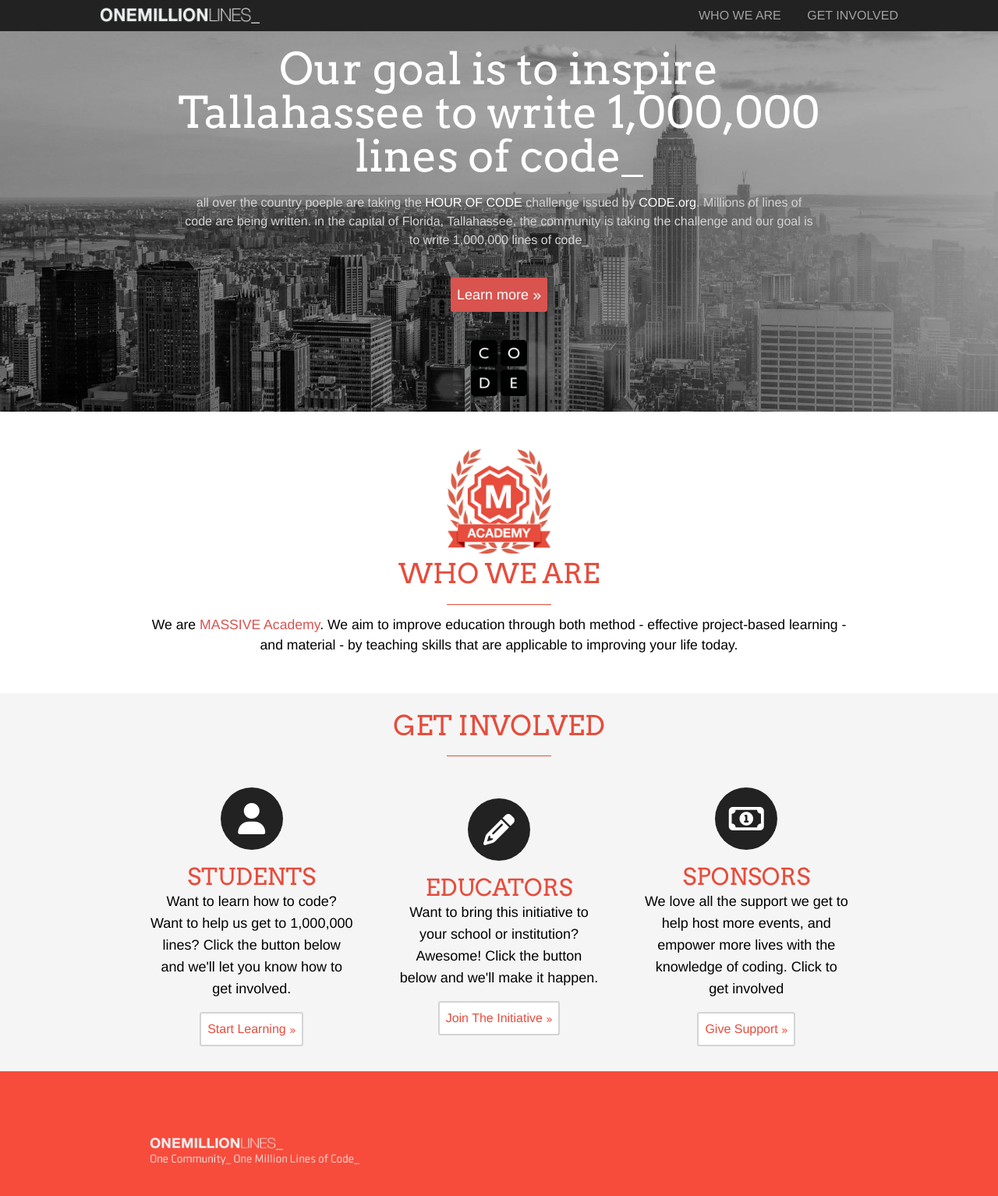
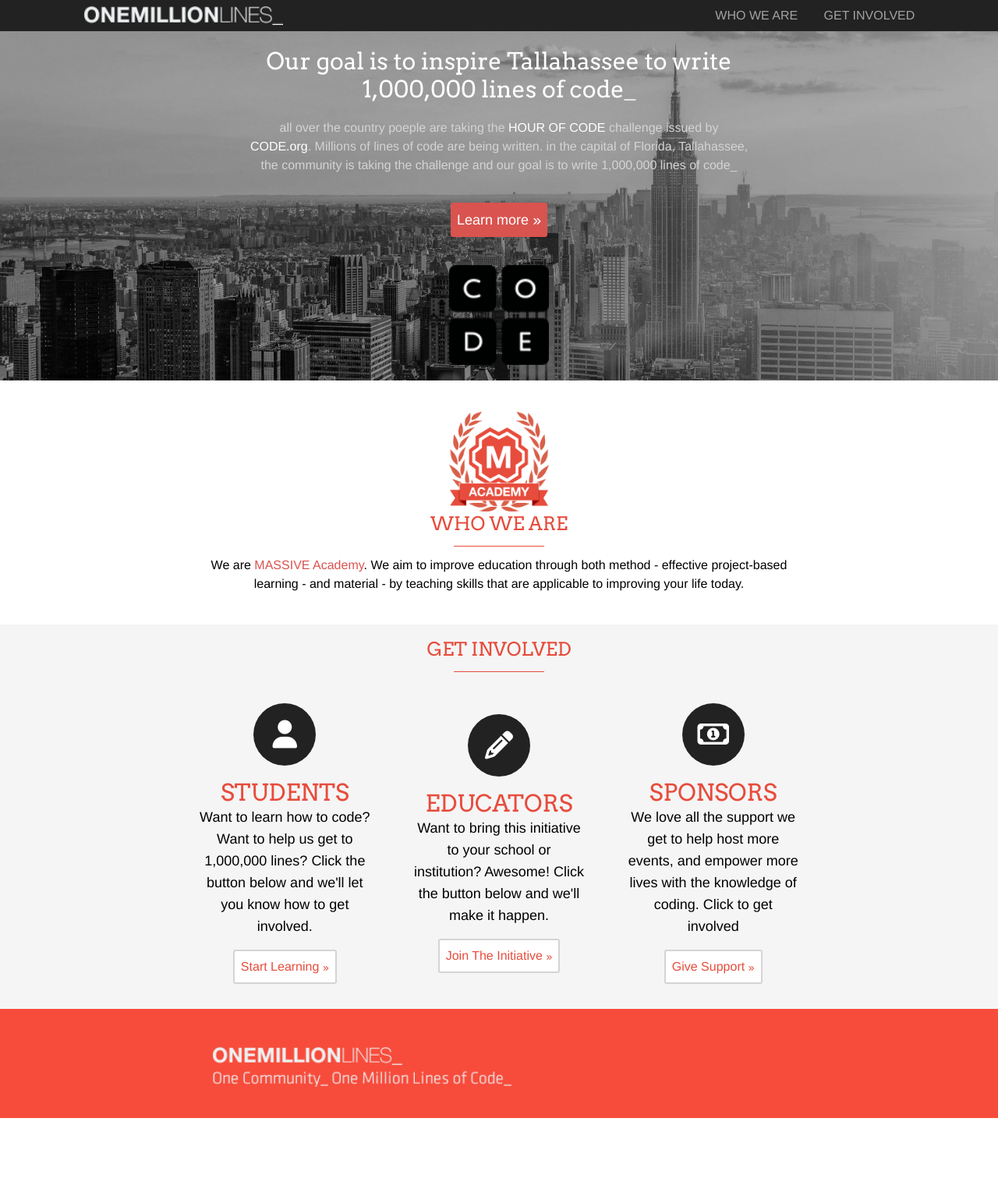
Before and after one commit to ZugastiKevin/html-css-scss---jour-14---exo-1---one-millions, a website: page index.html in a window 1280 px wide. Shown: the whole page at 78% size. After the commit the page ends 1434 px from the top, so only its background shows below. Drawn offline with Linux system fonts and the light colour scheme.

Commit message:
add: HAAAAAAAAAAAAAAAAAAAAAAAA

```diff
--- a/index.html
+++ b/index.html
@@ -8,14 +8,14 @@
     <link rel="stylesheet" href="./assets/lib/font-awesome/all/all.min.css">
 </head>
 <body class="my-0 mx-auto font-[Helvetica]">
-    <header class="w-[100%] flex justify-center bg-newblack">
-        <div class="md:w-[80%] w-[95%] flex justify-center justify-between items-center py-2">
-            <div class="lg:w-[20%] w-[40%]">
-                <a href="#"><img src="./assets/img/top-logo.png" alt="logo" class="w-[100%] h-[100%] object-cover"></a>
+    <header class="w-full flex justify-center bg-newblack">
+        <div class="w-5/6 flex justify-between items-center py-2">
+            <div class="w-64">
+                <a href="#"><img src="./assets/img/top-logo.png" alt="logo one millions" class="w-full h-full object-cover"></a>
             </div>
-            <nav class="lg:w-[25%] w-[40%]">
+            <nav class="w-64">
                 <div class="md:hidden flex justify-end">
-                    <i class="fa-solid fa-bars p-[1rem] text-white rounded-md border-[1px] border-solid border-neutral-600 hover:bg-newred transition duration-200 text-xl"></i>
+                    <i class="fa-solid fa-bars p-4 text-white rounded-md border-[1px] border-solid border-neutral-600 hover:bg-newred transition duration-200 text-xl"></i>
                 </div>
                 <ul class="md:flex hidden justify-between list-none uppercase text-neutral-400">
                     <li class="hover:text-newwine transition duration-200"><a href="#">who we are</a></li>
@@ -25,54 +25,54 @@
         </div>
     </header>
     <main>
-        <section id="hero" class="w-[100%] bg-[url('../assets/img/hero-image.jpg')] bg-cover bg-no-repeat bg-top flex justify-center mb-[3rem]">
-            <div class="lg:w-[70%] md:w-[80%] w-[90%] flex flex-col justify-center justify-around items-center my-5 gap-5">
-                <h1 class="md:w-[95%] w-[65%] text-white md:text-[3.5rem] text-[2rem] text-center leading-none font-arvo">Our goal is to inspire Tallahassee to write 1,000,000 lines of code_</h1>
-                <p class="lg:w-[90%] md:w-[100%] text-neutral-300 text-center">all over the country poeple are taking the <span class="uppercase text-white">hour of code</span> challenge issued by <span class="text-white">CODE.org</span>. Millions of lines of code are being written. in the capital of Florida, Tallahassee, the community is taking the challenge and our goal is to write 1,000,000 lines of code_</p>
+        <section id="hero" class="w-full bg-[url('../assets/img/hero-image.jpg')] bg-cover bg-no-repeat bg-top flex justify-center mb-10">
+            <div class="lg:w-3/5 md:w-4/6 w-5/6 flex flex-col justify-center justify-around items-center my-5 gap-5">
+                <h1 class="md:w-5/6 w-80 text-white md:text-3xl text-2xl text-center leading-none font-arvo">Our goal is to inspire Tallahassee to write 1,000,000 lines of code_</h1>
+                <p class="md:w-5/6 w-full text-neutral-300 text-center">all over the country poeple are taking the <span class="uppercase text-white">hour of code</span> challenge issued by <span class="text-white">CODE.org</span>. Millions of lines of code are being written. in the capital of Florida, Tallahassee, the community is taking the challenge and our goal is to write 1,000,000 lines of code_</p>
                 <a href="#" class="btn-first text-lg"><span class="span-btn">Learn more <i class="fa-solid fa-angles-right text-[0.7rem]"></i></span></a>
-                <div class="md:w-[8%] w-[13%]">
-                    <img src="./assets/img/code.png" alt="logo-code" class="w-[100%] h-[100%] object-cover">
+                <div class="w-1/6">
+                    <img src="./assets/img/code.png" alt="logo code" class="w-full h-full object-cover">
                 </div>
             </div>
         </section>
-        <section id="we-are" class="w-[100%] mb-[3rem] flex justify-center items-center">
-            <div class="lg:w-[70%] md:w-[80%] w-[98%] flex flex-col justify-center justify-between items-center text-center">
-                <div class="w-[15%]">
-                    <img src="./assets/img/academy-brand-med.png" alt="logo-we-are" class="w-[100%] h-[100%] object-cover">
+        <section id="we-are" class="w-full mb-10 flex justify-center items-center">
+            <div class="lg:w-3/5 md:w-4/6 w-full flex flex-col justify-center justify-between items-center text-center">
+                <div class="w-1/6">
+                    <img src="./assets/img/academy-brand-med.png" alt="logo-we-are" class="w-full h-full object-cover">
                 </div>
-                <div class="w-[100%] flex flex-col items-center gap-3">
-                    <h2 class="uppercase text-newred text-[2.2rem] font-arvo">who we are</h2>
+                <div class="w-full flex flex-col items-center gap-3">
+                    <h2 class="uppercase text-newred text-2xl font-arvo">who we are</h2>
                     <span class="line"></span>
-                    <p class="text-[1.1rem]">We are <span class="text-newwine">MASSIVE Academy</span>. We aim to improve education through both method - effective project-based learning - and material - by teaching skills that are applicable to improving your life today.</p>
+                    <p class="text-1xl">We are <span class="text-newwine">MASSIVE Academy</span>. We aim to improve education through both method - effective project-based learning - and material - by teaching skills that are applicable to improving your life today.</p>
                 </div>
             </div>
         </section>
-        <section id="involved" class="w-[100%] py-4 flex justify-center items-center bg-newgrey">
-            <div class="lg:w-[70%] md:w-[80%] w-[98%] flex flex-col justify-between items-center text-center gap-10">
-                <div class="w-[100%] flex flex-col items-center gap-3">
-                    <h2 class="uppercase text-newred text-[2.2rem] font-arvo">get involved</h2>
+        <section id="involved" class="w-full py-4 flex justify-center items-center bg-newgrey">
+            <div class="lg:w-3/5 md:w-4/6 w-full flex flex-col justify-between items-center text-center gap-10">
+                <div class="w-full flex flex-col items-center gap-3">
+                    <h2 class="uppercase text-newred text-2xl font-arvo">get involved</h2>
                     <span class="line"></span>
                 </div>
                 <div class="lg:flex-row flex flex-col justify-between items-center text-center lg:gap-14 md:gap-16 gap-20">
-                    <div class="lg:w-[30%] lg:flex-col md:w-[100%] flex flex-col justify-between items-center">
-                        <div class="w-[5rem] h-[5rem] mb-4 rounded-[2.5rem] bg-newblack flex justify-center items-center">
-                            <i class="fa-solid fa-user text-white text-[2.5rem]"></i>
+                    <div class="lg:w-1/3 lg:flex-col md:w-full flex flex-col justify-between items-center">
+                        <div class="w-20 h-20 mb-4 rounded-full bg-newblack flex justify-center items-center">
+                            <i class="fa-solid fa-user text-white text-4xl"></i>
                         </div>
                         <h2 class="text-newred uppercase text-3xl font-arvo">students</h2>
                         <p class="text-lg">Want to learn how to code? Want to help us get to 1,000,000 lines? Click the button below and we'll let you know how to get involved.</p>
                         <a href="#" class="btn-seconde capitalize"><span class="span-btn">start learning <i class="fa-solid fa-angles-right text-[0.5rem]"></i></span></a>
                     </div>
-                    <div class="lg:w-[30%] lg:flex-col md:w-[100%] flex flex-col md:justify-start justify-between items-center">
-                        <div class="w-[5rem] h-[5rem] mb-4 rounded-[2.5rem] bg-newblack flex justify-center items-center">
-                            <i class="fa-solid fa-pencil text-white text-[2.5rem]"></i>
+                    <div class="lg:w-1/3 lg:flex-col md:w-full flex flex-col md:justify-start justify-between items-center">
+                        <div class="w-20 h-20 mb-4 rounded-full bg-newblack flex justify-center items-center">
+                            <i class="fa-solid fa-pencil text-white text-4xl"></i>
                         </div>
                         <h2 class="text-newred uppercase text-3xl font-arvo">educators</h2>
                         <p class="text-lg">Want to bring this initiative to your school or institution? Awesome! Click the button below and we'll make it happen.</p>
                         <a href="#" class="btn-seconde capitalize"><span class="span-btn">join the initiative <i class="fa-solid fa-angles-right text-[0.5rem]"></i></span></a>
                     </div>
-                    <div class="lg:w-[30%] lg:flex-col md:w-[100%] flex flex-col justify-between items-center">
-                        <div class="w-[5rem] h-[5rem] mb-4 rounded-[2.5rem] bg-newblack flex justify-center items-center">
-                            <i class="fa-regular fa-money-bill-1 text-white text-[2.5rem]"></i>
+                    <div class="lg:w-1/3 lg:flex-col md:w-full flex flex-col justify-between items-center">
+                        <div class="w-20 h-20 mb-4 rounded-full bg-newblack flex justify-center items-center">
+                            <i class="fa-regular fa-money-bill-1 text-white text-4xl"></i>
                         </div>
                         <h2 class="text-newred uppercase text-3xl font-arvo">sponsors</h2>
                         <p class="text-lg">We love all the support we get to help host more events, and empower more lives with the knowledge of coding. Click to get involved</p>
@@ -82,10 +82,10 @@
             </div>
         </section>
     </main>
-    <footer class="w-[100%] lg:h-[20vh] md:h-[15vh] h-[12.5vh] bg-newredfooter flex justify-center">
-        <div class="lg:w-[70%] md:w-[75%] w-[98%] flex justify-start items-end">
-            <div class="lg:w-[30%] md:w-[50%] w-[70%] mb-10">
-                <img src="./assets/img/one-million-bottom-brand.png" alt="logo-footer" class="w-[100%] h-[100%] object-cover">
+    <footer class="w-full lg:h-[17.5vh] md:h-[15vh] h-[12.5vh] bg-newredfooter flex justify-center">
+        <div class="lg:w-3/5 md:w-4/6 w-full pl-4 flex justify-start items-end">
+            <div class="w-96 mb-10">
+                <img src="./assets/img/one-million-bottom-brand.png" alt="logo one millions" class="w-full h-full object-cover">
             </div>
         </div>
     </footer>
```
Also changed, not shown: dist/styles.css.
